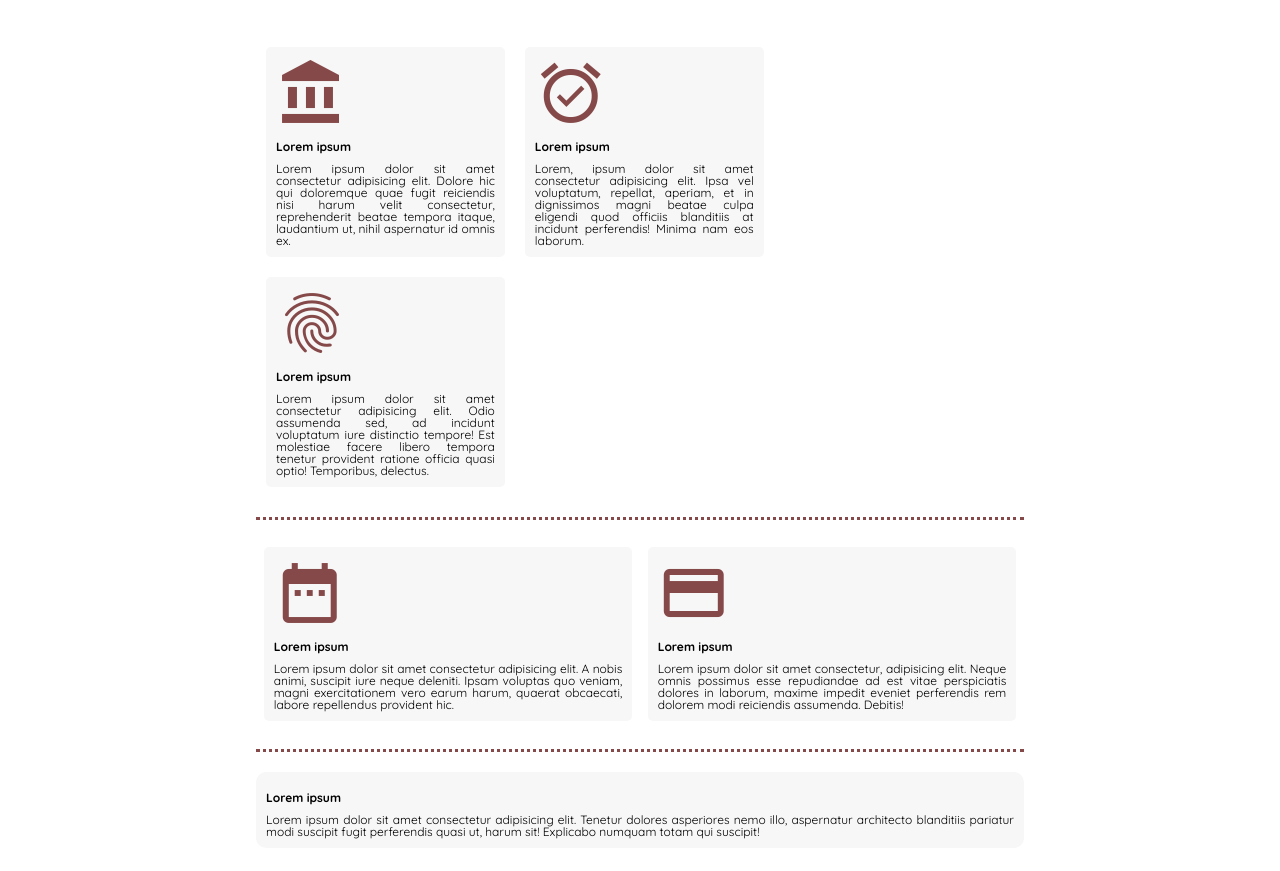
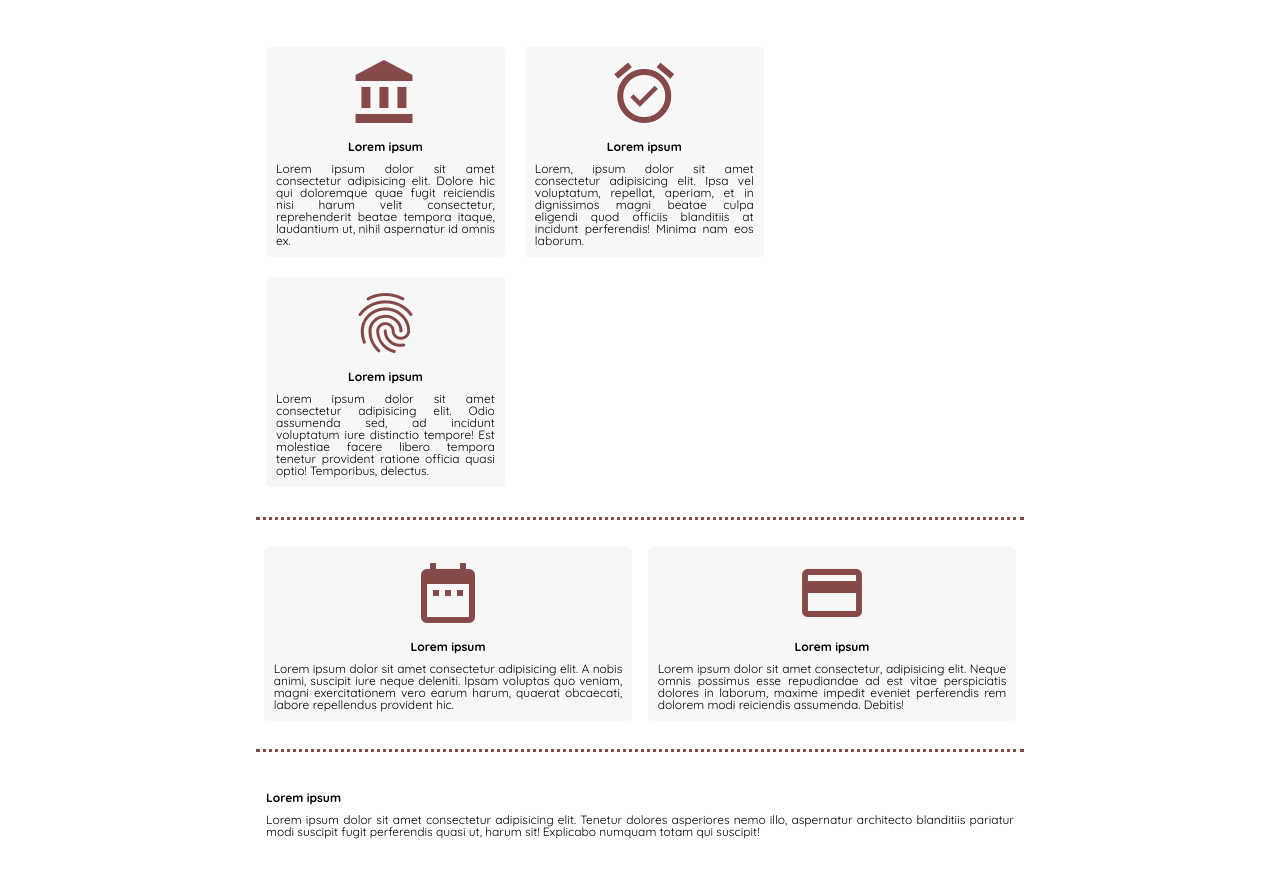
Before and after one commit to kasiadz/zad5_biuro_rachunkowe, a plain HTML site: page index.html in a window 1280 px wide. Shown: the part 593-1464 px from the top of the page. Drawn offline with Linux system fonts and the light colour scheme.

Commit message:
poprawiono bledy: wysrodkowanie ikonek, div/section, hover w menu

```diff
--- a/index.html
+++ b/index.html
@@ -38,39 +38,39 @@
     </header>
     <main>
         <div class="container">
-            <div class="section1">
+            <section class="s1">
                 <i class="material-icons">account_balance</i>
                 <h3>Lorem ipsum</h3>
                 <p>Lorem ipsum dolor sit amet consectetur adipisicing elit. Dolore hic qui doloremque quae fugit reiciendis nisi harum velit consectetur, reprehenderit beatae tempora itaque, laudantium ut, nihil aspernatur id omnis ex.</p>
-            </div>
-            <div class="section1">
+            </section>
+            <section class="s1">
                 <i class="material-icons">alarm_on</i>
                 <h3>Lorem ipsum</h3>
                 <p>Lorem, ipsum dolor sit amet consectetur adipisicing elit. Ipsa vel voluptatum, repellat, aperiam, et in dignissimos magni beatae culpa eligendi quod officiis blanditiis at incidunt perferendis! Minima nam eos laborum.</p>
-            </div>
-            <div class="section1">
+            </section>
+            <section class="s1">
                 <i class="material-icons">fingerprint</i>
                 <h3>Lorem ipsum</h3>
                 <p>Lorem ipsum dolor sit amet consectetur adipisicing elit. Odio assumenda sed, ad incidunt voluptatum iure distinctio tempore! Est molestiae facere libero tempora tenetur provident ratione officia quasi optio! Temporibus, delectus.</p>
-            </div>
+            </section>
         </div>
         <div class="container">
-            <div class="section2">
+            <section class="s2">
                 <i class="material-icons">date_range</i>
                 <h3>Lorem ipsum</h3>
                 <p>Lorem ipsum dolor sit amet consectetur adipisicing elit. A nobis animi, suscipit iure neque deleniti. Ipsam voluptas quo veniam, magni exercitationem vero earum harum, quaerat obcaecati, labore repellendus provident hic.</p>
-            </div>
-            <div class="section2">
+            </section>
+            <section class="s2">
                 <i class="material-icons">payment</i>
                 <h3>Lorem ipsum</h3>
                 <p>Lorem ipsum dolor sit amet consectetur, adipisicing elit. Neque omnis possimus esse repudiandae ad est vitae perspiciatis dolores in laborum, maxime impedit eveniet perferendis rem dolorem modi reiciendis assumenda. Debitis!</p>
-            </div>
+            </section>
         </div>
         <div class="container">
-            <div class="section3">
+            <section class="s3">
                 <h3>Lorem ipsum</h3>
                 <p>Lorem ipsum dolor sit amet consectetur adipisicing elit. Tenetur dolores asperiores nemo illo, aspernatur architecto blanditiis pariatur modi suscipit fugit perferendis quasi ut, harum sit! Explicabo numquam totam qui suscipit!</p>
-            </div>
+            </section>
         </div>
         <div id="content">
             <div class="sprites_media facebook"></div>
--- a/scss/partials/_header.scss
+++ b/scss/partials/_header.scss
@@ -15,12 +15,10 @@ header {
     }
 
     nav {
-        // czemu sticky nie działa?!
         position: sticky;
         top: 0;
         padding: 1rem 25%;
         z-index: 1;
-        // border: red 2px solid;
         width: 100%;
         //left: 50%;
         //transform: translate(-50%);
@@ -36,7 +34,6 @@ header {
                 position: relative;
                 display: block;
                 padding: 1rem;
-                // border: blue 2px solid;
                 text-decoration: none;
                 color: $text-link-color;
 
@@ -46,7 +43,7 @@ header {
                     height: .1rem;
                     width: 0%;
                     background-color: $menu-line-color;
-                    transition: all 1s linear;
+                    transition: all .4s linear;
                 }
 
                 &:hover::before {
--- a/scss/partials/_main.scss
+++ b/scss/partials/_main.scss
@@ -1,7 +1,5 @@
 main {
-    //position: relative;
     padding:2rem 20%;
-    //border: solid red 1rem;
 
     i.material-icons {
         font-size: 7.2rem;
@@ -14,9 +12,8 @@ main {
         float: left;
         justify-content: space-between;
         padding: 2rem 0;
-        //border: .2rem rgb(233, 179, 33) solid;
 
-        div.section1 {
+        section.s1 {
             float: left;
             width: 31.1%;
             padding: 1rem;
@@ -24,14 +21,17 @@ main {
             border-radius: .5rem;
             background-color: $section-background;
             text-align: justify;
-            //border: .2rem red solid;
+
+            h3 {
+                text-align: center;
+            }
 
             &:hover {
                 box-shadow: 0 0 10px $shadow-color;
             }
         }
 
-        div.section2 {
+        section.s2 {
             float: left;
             width: 48%;
             margin: 1%;
@@ -39,24 +39,25 @@ main {
             border-radius: .5rem;
             background-color: $section-background;
             text-align: justify;
-            //border: .2rem green solid;
+            h3 {
+                text-align: center;
+            }
 
             &:hover {
                 box-shadow: 0 0 10px $shadow-color;
             }
         }
 
-        div.section3 {
+        section.s3 {
             width: 100%;
             padding: 1rem;
             border-radius: 1rem;
-            background-color: $section-background;
+            //background-color: $section-background;
             text-align: justify;
-            //border: .2rem blue solid;
 
-            &:hover {
-                box-shadow: 0 0 10px $shadow-color;
-            }
+            // &:hover {
+            //     box-shadow: 0 0 10px $shadow-color;
+            // }
         }
 
         &:nth-child(1) {
@@ -68,6 +69,12 @@ main {
         }
     }
 
+}
+
+i {
+    position: relative;
+    left: 50%;
+    transform: translate(-50%);
 }
 
 h3 {
```
Also changed, not shown: css/style.css, 1 other file.
